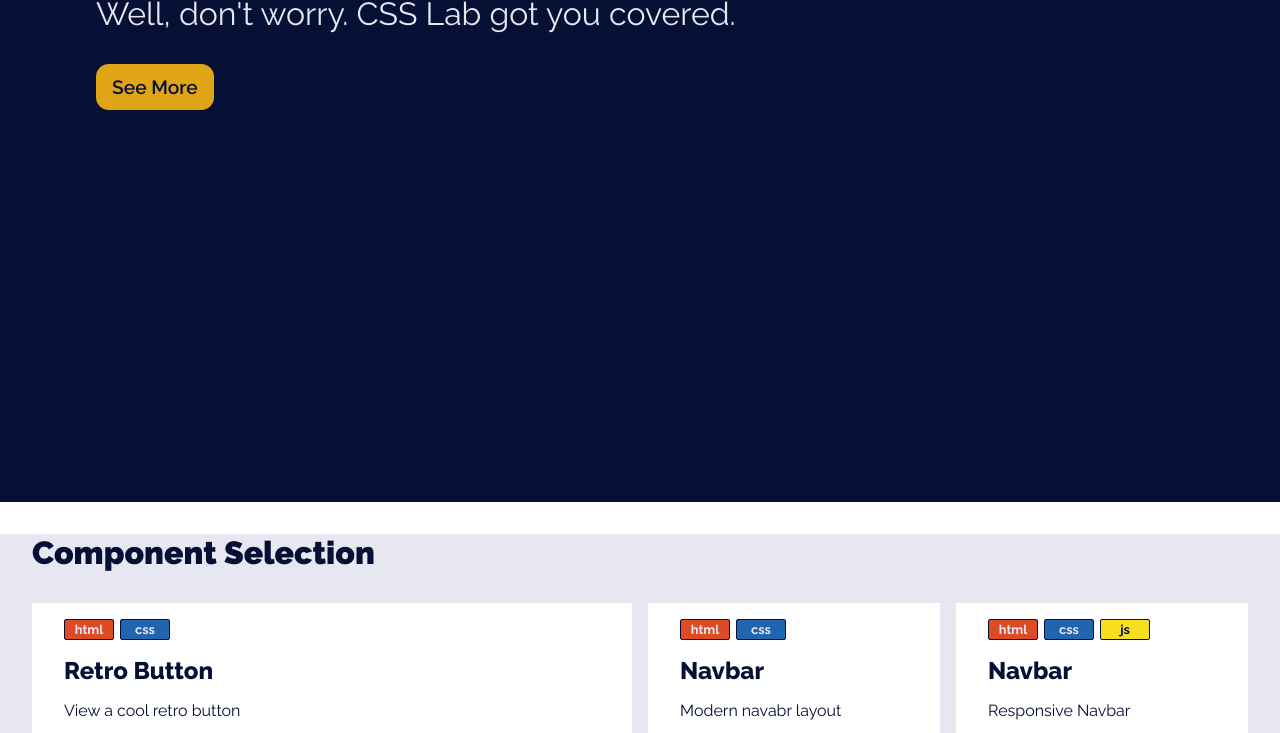
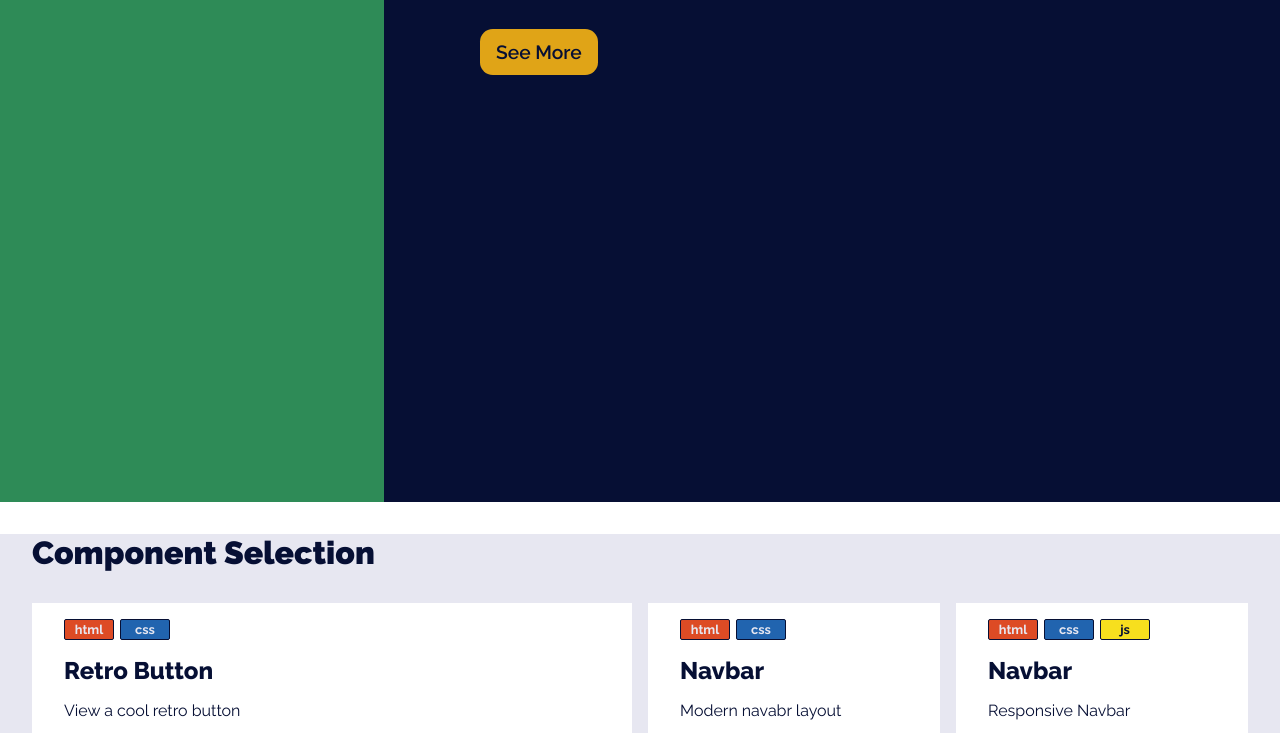
Before and after one commit to yusef-codes10/css-lab, a plain HTML site: page index.html in a window 1280 px wide. Shown: the part 298-1031 px from the top of the page. Drawn offline with Linux system fonts and the light colour scheme; a web font is replaced by a local one.

Commit message:
the aside is inside the main | good layout

```diff
--- a/index.html
+++ b/index.html
@@ -34,11 +34,10 @@
         </div>
         <button>Blog</button>
       </nav>
+      <main>
         <!-- ! creating the side bar for mobile -->
-      <aside>
-          This is the side bar
-      </aside>
-      <main>
+        <aside>This is the side bar</aside>
+        <section>
           <div class="cta-section">
             <div class="cta-title">CSS Library</div>
             <div class="cta-discription">
@@ -51,6 +50,7 @@
             </div>
           </div>
           <div class="img-section"></div>
+        </section>
       </main>
     </div>
     <div class="sections">
@@ -84,7 +84,8 @@
               hand-picked components have been created with hope to bring new
               life to an outdated project.
             </div>
-          </div>          <div class="question">
+          </div>
+          <div class="question">
             <h2 class="question-title">What is CSS-lab?</h2>
             <i class="fa-solid fa-angle-up"></i>
             <div class="answer">
@@ -93,7 +94,8 @@
               hand-picked components have been created with hope to bring new
               life to an outdated project.
             </div>
-          </div>          <div class="question">
+          </div>
+          <div class="question">
             <h2 class="question-title">What is CSS-lab?</h2>
             <i class="fa-solid fa-angle-up"></i>
             <div class="answer">
--- a/styles.css
+++ b/styles.css
@@ -77,6 +77,11 @@ main {
     display: flex;
     height: 100%;
     /* align-items: center; */
+}
+
+aside {
+    width: 30%;
+    background-color: seagreen;
 }
 
 .cta-section {
```
Lines whose indentation alone changed are shown as unchanged.
